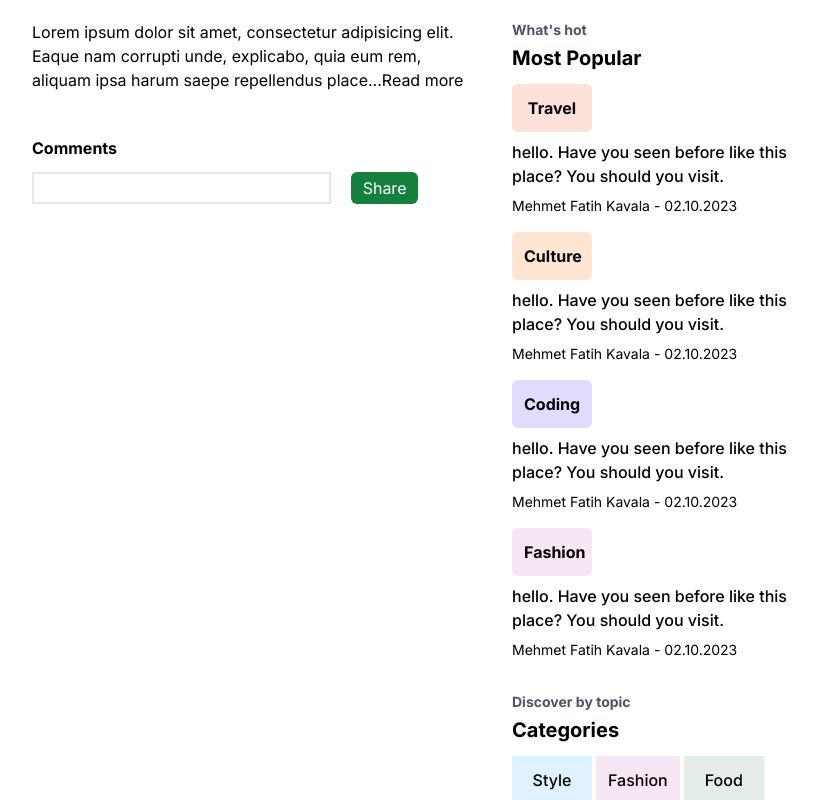
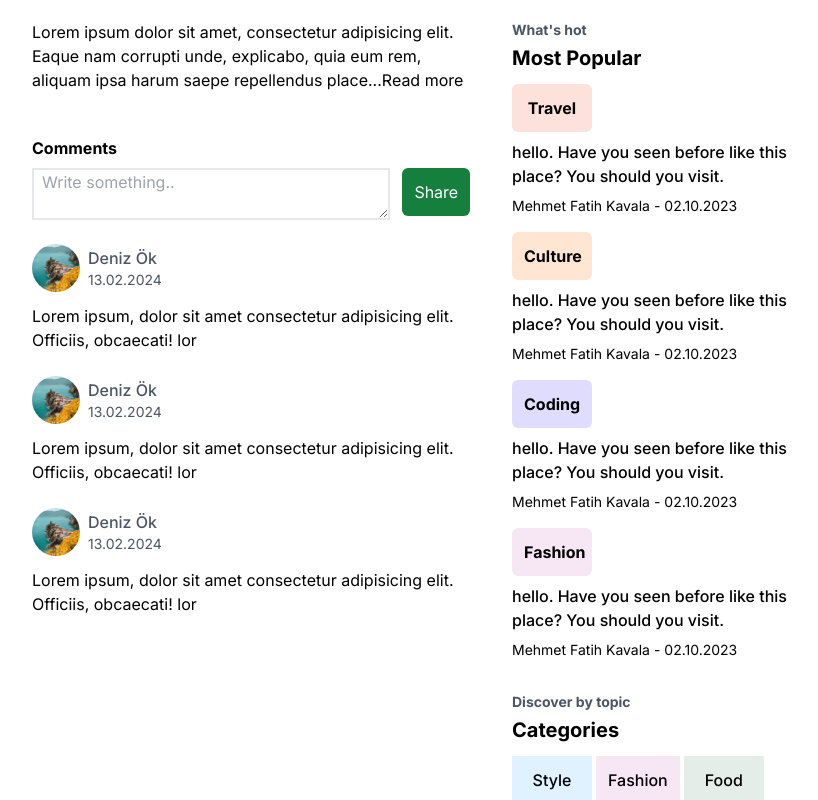
Before and after one commit to DenizOk20/blog-app, a Next.js app: page /about in a window 1280 px wide. Shown: the part 460-1260 px from the top of the page, without its empty margins (144-962 px from the left). Built offline with nearby package versions, Linux system fonts and the light colour scheme.

Commit message:
fixed themeColor and completed comment section design

```diff
--- a/src/Providers/ThemeProvider.jsx
+++ b/src/Providers/ThemeProvider.jsx
@@ -1,12 +1,20 @@
 "use client"
 import { ThemeContext } from '@/context/ThemeContext'
-import React, { useContext } from 'react'
+import React, { useContext, useEffect, useState } from 'react'
 
 const ThemeProvider = ({children}) => {
     const {theme} = useContext(ThemeContext)
-  return (
-    <div className={theme}>{children}</div>
-  )
+    const [mounted,setMounted] = useState(false)
+
+    useEffect(() => {
+        setMounted(true)
+    },[])
+
+    if(mounted){
+      return (
+        <div className={theme}>{children}</div>
+      )
+    }
 }
 
 export default ThemeProvider
--- a/src/app/[slug]/page.jsx
+++ b/src/app/[slug]/page.jsx
@@ -1,3 +1,4 @@
+import Comments from '@/components/Comments'
 import Menu from '@/components/Menu'
 import ReadMore from '@/components/ReadMore'
 import Image from 'next/image'
@@ -41,14 +42,10 @@ const singlePage = () => {
                  quasi tempora dicta aperiam. Odit quasi nesciunt at distinctio itaque rem minima temporibus quae.
                  </ReadMore>
                  <div className=''>
-                    <h2 className='font-bold pt-3'>Comments</h2>
-                    <div className='flex gap-5 pt-3'>
-                        <input type="text" name="" id="" className='border-2 focus:outline-none px-2 w-2/3'/>
-                        <button className='bg-green-700 text-white px-3 py-1 rounded-md'>Share</button>
-                    </div>
+                    <Comments/>
                  </div>
             </div>
-                <Menu/>
+            <Menu/>
         </div>
     </div>
   )
--- a/src/app/layout.js
+++ b/src/app/layout.js
@@ -8,8 +8,8 @@ import ThemeProvider from '@/Providers/ThemeProvider'
 const inter = Inter({ subsets: ['latin'] })
 
 export const metadata = {
-  title: 'Create Next App',
-  description: 'Generated by create next app',
+  title: 'denizblog',
+  description: `welcome to Deniz's blog`,
 }
 
 export default function RootLayout({ children }) {
--- a/src/app/login/page.jsx
+++ b/src/app/login/page.jsx
@@ -2,8 +2,8 @@ import React from 'react'
 
 const LoginPage = () => {
   return (
-    <div className='flex items-center justify-center p-4 mt-5 md:px-20 xl:px-40'>
-        <div className='bg-[#1e2333] p-10 flex md:w-[80%] lg:w-[50%] flex-col items-center justify-center gap-12 rounded-md text-white'>
+    <div className='flex items-center justify-center p-4 mt-5 md:px-20 xl:px-40 lg:mt-10 xl:mt-[84px]'>
+        <div className='bg-[#a3b0da] p-10 flex md:w-[80%] lg:w-[50%] flex-col items-center justify-center gap-12 rounded-md text-white'>
             <div className='bg-[#ff5555] text-center p-2 lg:p-3 cursor-pointer rounded-md font-bold min-w-[190px] lg:min-w-[200px]'>Sign in with Google</div>
             <div className='bg-[#111] text-center p-2 lg:p-3 cursor-pointer rounded-md font-bold min-w-[190px] lg:min-w-[200px]'>Sign in with Github</div>
             <div className='bg-[#087BEA] text-center p-2 lg:p-3 cursor-pointer rounded-md font-bold min-w-[190px] lg:min-w-[200px]'>Sign in with Facebook</div>
--- /dev/null
+++ b/src/components/Comments.jsx
@@ -0,0 +1,58 @@
+import Image from 'next/image'
+import Link from 'next/link'
+import React from 'react'
+
+const Comments = () => {
+    const status = "authenticated"
+  return (
+    <div>
+        <h2 className='font-bold pt-3'>Comments</h2>
+        {status === "authenticated" ?
+        (<div className='flex flex-row gap-3 pt-2'>
+            <textarea placeholder='Write something..' className='px-2 border-2 focus:outline-none w-2/3 md:w-4/5'></textarea>
+            <button className='bg-green-700 text-white px-3 py-1 rounded-md max-h-12'>Share</button>
+        </div>)
+        :
+        (<Link href="/login">Login to write a comment</Link>)
+        }
+        <div className='pt-6'>
+            <div className='flex flex-col gap-3'>
+                <div className='flex gap-2 items-center'>
+                    <Image src="/p1.jpeg" alt='profile-photo' width={50} height={50} className='w-12 h-12 rounded-full object-cover'/>
+                    <div className='flex flex-col text-gray-600'>
+                        <span className='font-medium'>Deniz Ök</span>
+                        <span className='text-sm'>13.02.2024</span>
+                    </div>
+                </div>
+                <p>Lorem ipsum, dolor sit amet consectetur adipisicing elit. Officiis, obcaecati! lor</p>
+            </div>
+        </div>
+        <div className='pt-6'>
+            <div className='flex flex-col gap-3'>
+                <div className='flex gap-2 items-center'>
+                    <Image src="/p1.jpeg" alt='profile-photo' width={50} height={50} className='w-12 h-12 rounded-full object-cover'/>
+                    <div className='flex flex-col text-gray-600'>
+                        <span className='font-medium'>Deniz Ök</span>
+                        <span className='text-sm'>13.02.2024</span>
+                    </div>
+                </div>
+                <p>Lorem ipsum, dolor sit amet consectetur adipisicing elit. Officiis, obcaecati! lor</p>
+            </div>
+        </div>
+        <div className='pt-6'>
+            <div className='flex flex-col gap-3'>
+                <div className='flex gap-2 items-center'>
+                    <Image src="/p1.jpeg" alt='profile-photo' width={50} height={50} className='w-12 h-12 rounded-full object-cover'/>
+                    <div className='flex flex-col text-gray-600'>
+                        <span className='font-medium'>Deniz Ök</span>
+                        <span className='text-sm'>13.02.2024</span>
+                    </div>
+                </div>
+                <p>Lorem ipsum, dolor sit amet consectetur adipisicing elit. Officiis, obcaecati! lor</p>
+            </div>
+        </div>
+    </div>
+  )
+}
+
+export default Comments
--- a/src/components/Navbar.jsx
+++ b/src/components/Navbar.jsx
@@ -6,7 +6,7 @@ import NavMenu from './NavMenu'
 import ThemeColor from './ThemeColor'
 
 const Navbar = () => {
-    const user = 'false'
+    const user = 'true'
   return (
     <div className='h-12 flex p-4 justify-between items-center md:px-20 xl:px-40 border-b-2 border-b-fuchsia-100'>
         <div className='hidden md:flex p-2'>
--- a/src/components/ThemeColor.jsx
+++ b/src/components/ThemeColor.jsx
@@ -6,7 +6,7 @@ import React, { useContext } from 'react'
 const ThemeColor = () => {
     const {theme,toggle} = useContext(ThemeContext)
   return (
-    <div onClick={toggle} className={`p-1 rounded-xl bg-black w-8 h-5 flex items-center justify-between relative
+    <div onClick={toggle} className={`p-1 rounded-xl bg-black w-8 h-5 flex items-center justify-between relative cursor-pointer
     ${theme === 'dark' ? 'bg-[#ddd]': 'bg-[#0f172a]'}`}>
         <Image alt='moon' src="/moon.png" width={10} height={10}/>
         <div className={`w-3 h-3 bg-white rounded-xl absolute ${theme === 'dark' ? `right-1 bg-[#0f172a]` : `left-1 bg-[#ddd]`}`}></div>
```
